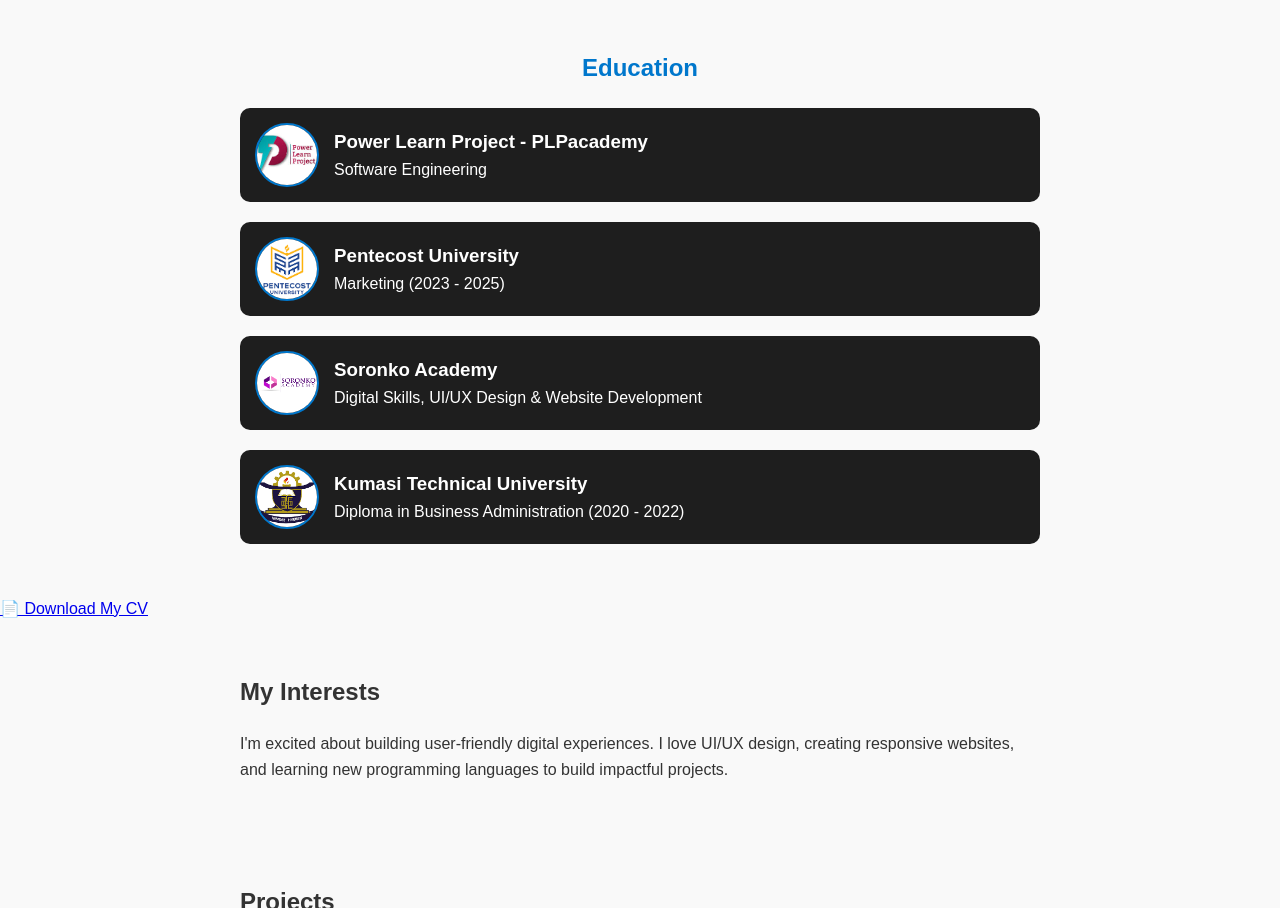
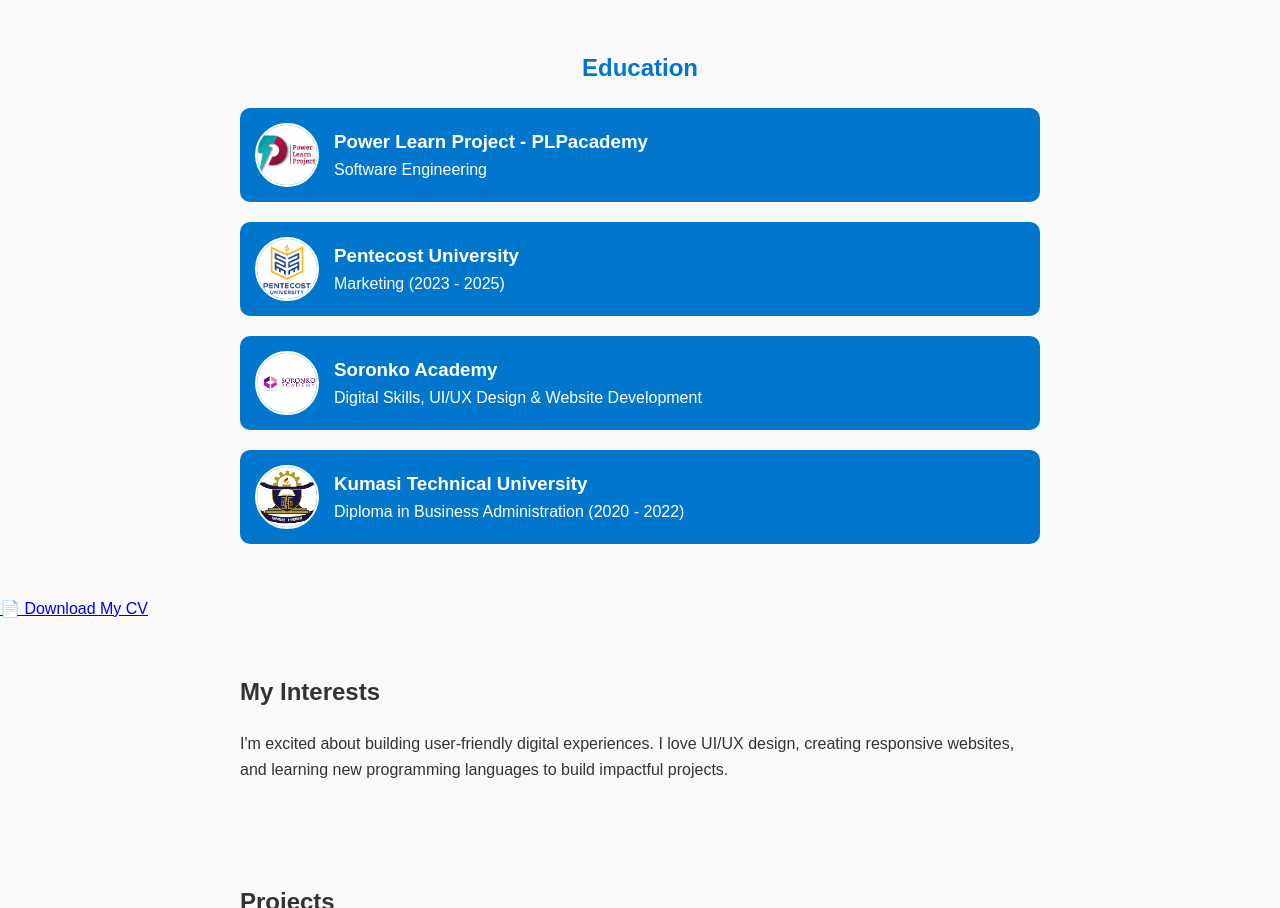
Before and after one commit to graceygrayy/My-Portfolio, a plain HTML site: page index.html in a window 1280 px wide. Shown: the part 832-1740 px from the top of the page. Drawn offline with Linux system fonts and the light colour scheme.

Commit message:
Update style.css

```diff
--- a/style.css
+++ b/style.css
@@ -67,12 +67,12 @@
 footer .social-links a:hover {
   text-decoration: underline;
 }
-/* Education Section */
+/* /* Education Section */
 .education-item {
   display: flex;
   align-items: center;
   margin-bottom: 20px;
-  background-color: #1e1e1e;
+  background-color: #0077cc; /* same as header */
   padding: 15px;
   border-radius: 10px;
 }
@@ -83,13 +83,13 @@
   object-fit: cover;
   border-radius: 50%;
   margin-right: 15px;
-  border: 2px solid #0077cc; /* matches your site color */
+  border: 2px solid white;
 }
 
 .education-item h3,
 .education-item p {
   margin: 0;
-  color: #fff;
+  color: white;
 }
 
 #education h2 {
```
